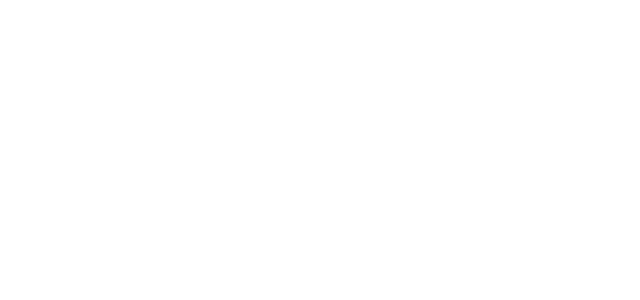
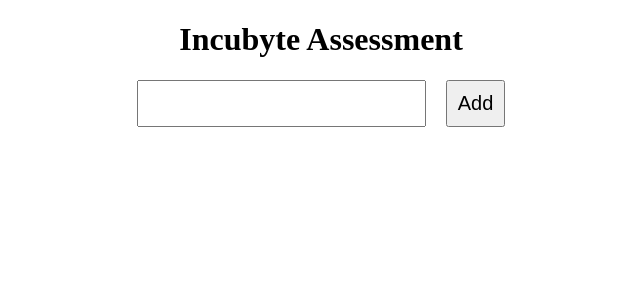
Before and after one commit to hirenjadav/Incubyte-Assessment, an Angular app: page / in a window 1280 px wide. Shown: the top 300 px of the page, without its empty margins (319-959 px from the left). Built offline with nearby package versions, Linux system fonts and the light colour scheme.

Commit message:
created ui for testing cases

```diff
--- a/src/app/app.component.html
+++ b/src/app/app.component.html
@@ -1 +1,14 @@
+<h1>Incubyte Assessment</h1>
+
+<form class="form-content">
+  <input #inputField type="text" />
+  <button type="submit" (click)="submitValue($event, inputField.value)">
+    Add
+  </button>
+</form>
+
+<h2 [ngClass]="{ 'error-msg': errorAnswer }" *ngIf="answer != null">
+  Output: {{ answer }}
+</h2>
+
 <router-outlet />
--- a/src/app/app.component.scss
+++ b/src/app/app.component.scss
@@ -0,0 +1,23 @@
+h1, h2 {
+  text-align: center;
+}
+
+.form-content {
+  display: flex;
+  gap: 20px;
+  justify-content: center;
+}
+
+input {
+  font-size: 20px;
+  padding: 10px;
+}
+
+button {
+  font-size: 20px;
+  padding: 10px;
+}
+
+.error-msg {
+  color: red;
+}
--- a/src/app/app.component.ts
+++ b/src/app/app.component.ts
@@ -1,14 +1,34 @@
+import { CommonModule } from '@angular/common';
 import { Component } from '@angular/core';
 import { RouterOutlet } from '@angular/router';
 
 @Component({
   selector: 'app-root',
   standalone: true,
-  imports: [RouterOutlet],
+  imports: [RouterOutlet, CommonModule],
   templateUrl: './app.component.html',
   styleUrl: './app.component.scss'
 })
 export class AppComponent {
+
+  errorAnswer: boolean = false;
+  answer: any = null;
+  submitValue(e: Event, numbers: string): void {
+    e.preventDefault();
+    this.errorAnswer = false;
+    try {
+      this.answer = this.add(numbers);
+
+      if(!this.answer) {
+        this.answer = "Invalid Test Case";
+        this.errorAnswer = true;
+      }
+
+    } catch(e: any) {
+      this.answer = e.message;
+      this.errorAnswer = true;
+    }
+  }
 
   add(numbers: string): number {
     // return 0 when numbers list is empty
```
